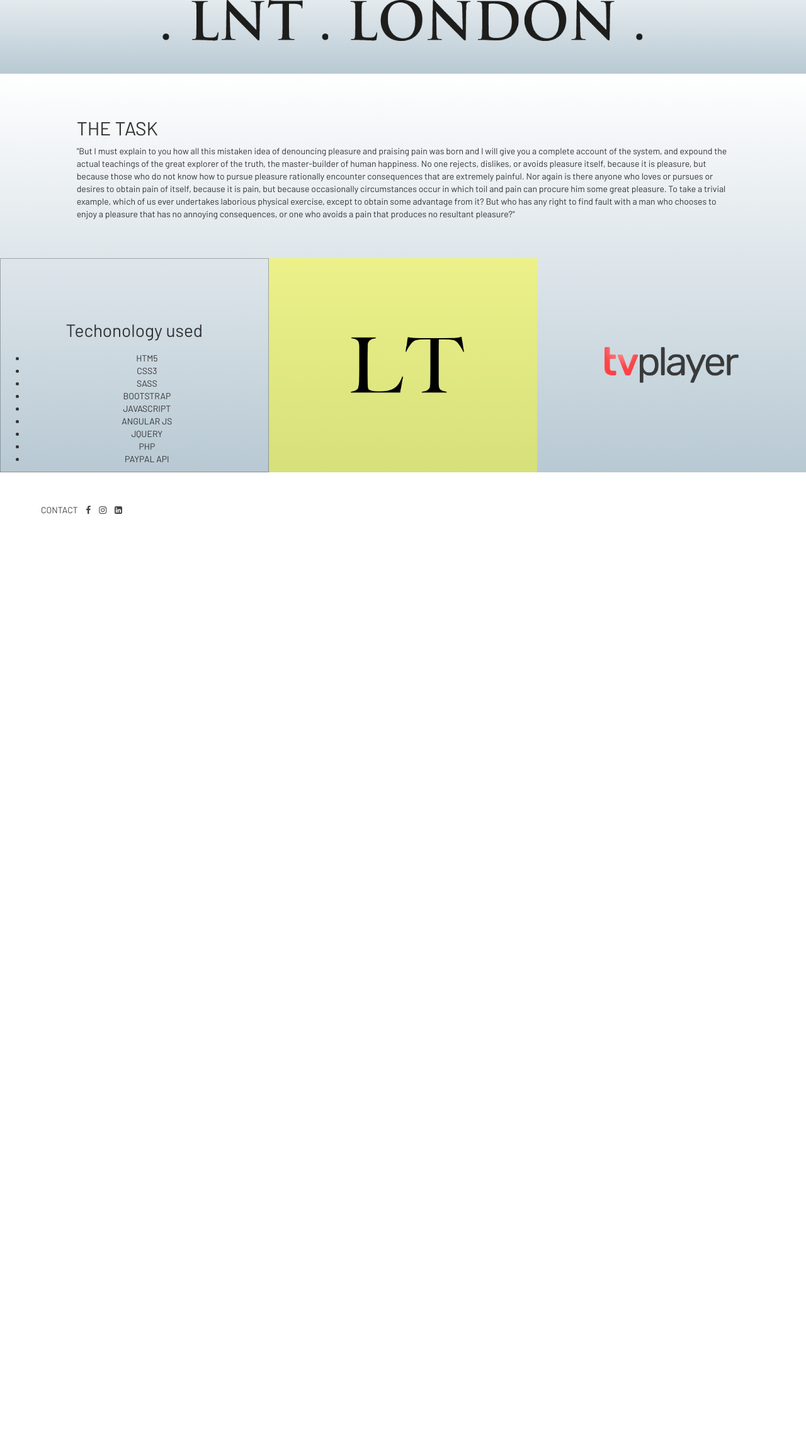
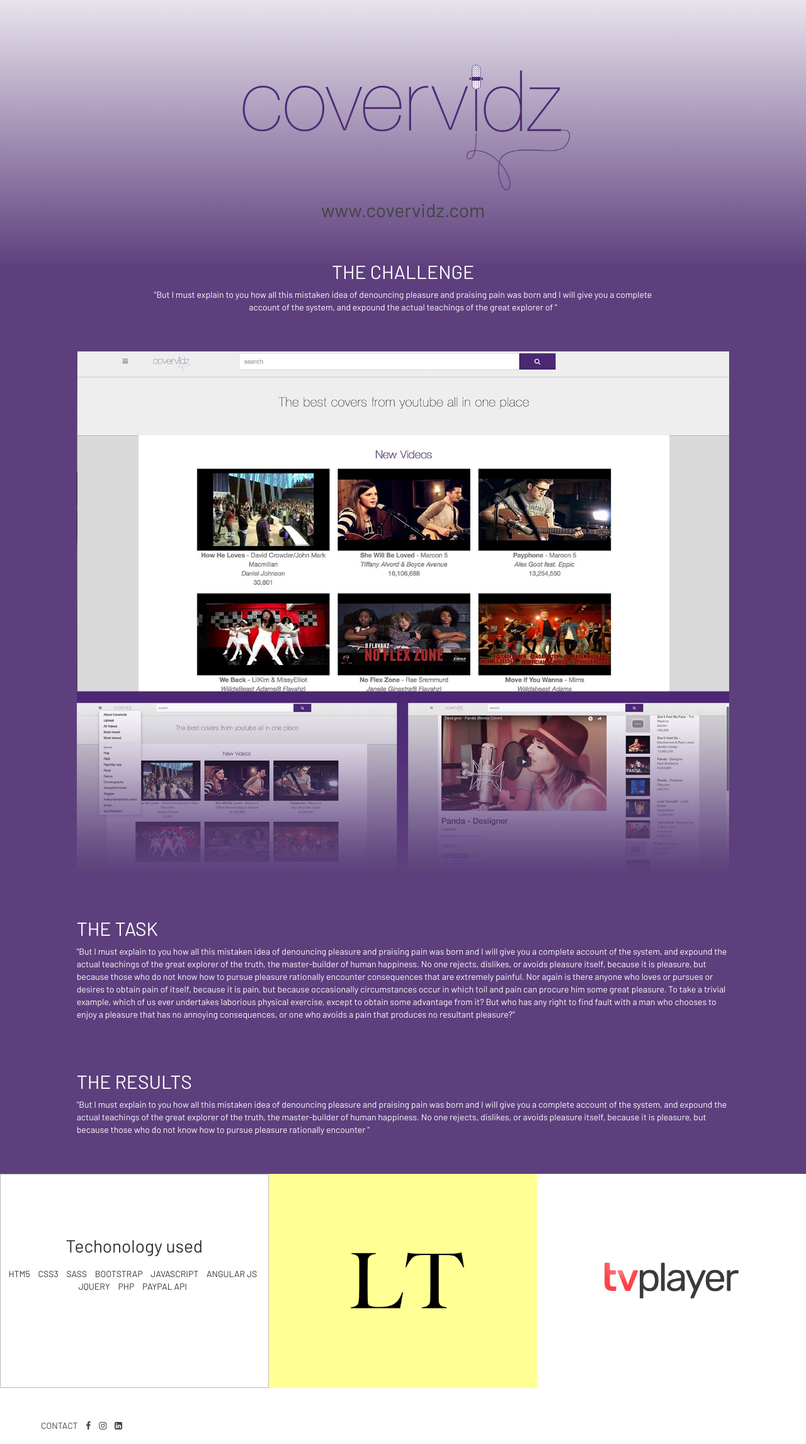
Before and after one commit to olu1987/olu_new, a PHP site: page /covervidz.php in a window 1280 px wide. Shown: the part 71-2364 px from the top of the page at 63% size. Before the commit the page ends 887 px from the top, so only its background shows below. Run offline with PHP 8.4, Linux system fonts and the light colour scheme.

Commit message:
adding assets for covervidz page

```diff
--- a/build/css/application.css
+++ b/build/css/application.css
@@ -315,6 +315,22 @@ a:hover, a:focus {
 .tvp-solid-bg {
   background: #FE494E; }
 
+.covervidz-bg {
+  background: #8f0222;
+  background: -moz-linear-gradient(top, #8f0222 0%, white 0%, #5d3f7d 34%, #5d3f7d 100%);
+  background: -webkit-gradient(left top, left bottom, color-stop(0%, #8f0222), color-stop(0%, white), color-stop(34%, #5d3f7d), color-stop(100%, #5d3f7d));
+  background: -webkit-linear-gradient(top, #8f0222 0%, white 0%, #5d3f7d 34%, #5d3f7d 100%);
+  background: -o-linear-gradient(top, #8f0222 0%, white 0%, #5d3f7d 34%, #5d3f7d 100%);
+  background: -ms-linear-gradient(top, #8f0222 0%, white 0%, #5d3f7d 34%, #5d3f7d 100%);
+  background: linear-gradient(to bottom, #8f0222 0%, white 0%, #5d3f7d 34%, #5d3f7d 100%);
+  filter: progid:DXImageTransform.Microsoft.gradient( startColorstr='#8f0222', endColorstr='#5d3f7d', GradientType=0 ); }
+
+.covervidz-solid-bg {
+  background: #5d3f7d; }
+
+.covervidz-bg, .covervidz-solid-bg {
+  color: #ffffff; }
+
 .tvp-red-bg, .tvp-solid-bg {
   color: #ffffff; }
   .tvp-red-bg p, .tvp-red-bg h2, .tvp-solid-bg p, .tvp-solid-bg h2 {
--- a/covervidz.php
+++ b/covervidz.php
@@ -1,49 +1,29 @@
 <?php include 'header.php'; ?>
 
     <!-- Add your site or application content here -->
-    <div class="container grid-images lnt-bg-blue">
+<div class="container covervidz-bg">
     <div class="row pt-20">
+        <div class="col-md-6 col-md-offset-3 tvp-header text-center">
+            <img class="img-responsive" src="img/covervidz-text-logo.png"/>
+            <a target="_blank" class="site-link" href="http://covervidz.com">www.covervidz.com</a>
+        </div>
+    </div>
+    <div class="row mb-50 text-center">
         <div class="col-md-8 col-md-offset-2">
-                <img class="img-responsive" src="img/lnt-text.png"/>
+            <h2 class="text-uppercase">the challenge</h2>
+            <p>"But I must explain to you how all this mistaken idea of denouncing pleasure and praising pain was born and I
+                will give you a complete account of the system, and expound the actual teachings of the great explorer of
+                "</p>
         </div>
     </div>
     <div class="row">
-            <div class="col-md-3 col-sm-3">
-                <div class="image-1">
-
-                </div>
-            </div>
-            <div class="col-md-6 col-sm-6">
-                <div class="image-2">
-
-                </div>
-            </div>
-            <div class="col-md-3 col-sm-3">
-                <div class="image-3">
-
+        <div class="col-md-10 col-md-offset-1">
+            <img class="img-responsive center" src="img/covervidz-images-olu.jpg"/>
         </div>
     </div>
     </div>
-        <div class="row">
-            <div class="col-md-3 col-sm-3">
-                <div class="image-4">
-
-                </div>
-            </div>
-            <div class="col-md-6 col-sm-6">
-                <div class="image-5">
-
-                </div>
-            </div>
-            <div class="col-md-3 col-sm-3">
-                <div class="image-6">
-
-                </div>
-            </div>
-        </div>
-    </div>
-    <div class="container lnt-bg-blue">
-        <div class="row task-description">
+    <div class="container ">
+        <div class="row pt-50 covervidz-solid-bg">
             <div class="col-md-10 col-md-offset-1">
                 <h2 class="text-uppercase">the task</h2>
                 <p>"But I must explain to you how all this mistaken idea of denouncing pleasure and praising pain was born and I
@@ -57,11 +37,21 @@
                     a pleasure that has no annoying consequences, or one who avoids a pain that produces no resultant pleasure?"</p>
             </div>
         </div>
+        <div class="row task-description covervidz-solid-bg">
+            <div class="col-md-10 col-md-offset-1">
+                <h2 class="text-uppercase">the results</h2>
+                <p>"But I must explain to you how all this mistaken idea of denouncing pleasure and praising pain was born and I
+                    will give you a complete account of the system, and expound the actual teachings of the great explorer of
+                    the truth, the master-builder of human happiness. No one rejects, dislikes, or avoids pleasure itself,
+                    because it is pleasure, but because those who do not know how to pursue pleasure rationally encounter
+                    "</p>
+            </div>
+        </div>
         <div class="row portfolio">
             <div class="col-md-12">
                 <div class="tile col-md-4 col-sm-12 tech">
                     <h1>Techonology used</h1>
-                    <ul class="text-uppercase">
+                    <ul class="text-uppercase list-inline">
                         <li>htm5</li>
                         <li>css3</li>
                         <li>sass</li>
--- a/sass/layout/_page.scss
+++ b/sass/layout/_page.scss
@@ -63,6 +63,25 @@
   background: #FE494E;
 }
 
+.covervidz-bg{
+  background: rgba(143,2,34,1);
+  background: -moz-linear-gradient(top, rgba(143,2,34,1) 0%, rgba(255,255,255,1) 0%, rgba(93,63,125,1) 34%, rgba(93,63,125,1) 100%);
+  background: -webkit-gradient(left top, left bottom, color-stop(0%, rgba(143,2,34,1)), color-stop(0%, rgba(255,255,255,1)), color-stop(34%, rgba(93,63,125,1)), color-stop(100%, rgba(93,63,125,1)));
+  background: -webkit-linear-gradient(top, rgba(143,2,34,1) 0%, rgba(255,255,255,1) 0%, rgba(93,63,125,1) 34%, rgba(93,63,125,1) 100%);
+  background: -o-linear-gradient(top, rgba(143,2,34,1) 0%, rgba(255,255,255,1) 0%, rgba(93,63,125,1) 34%, rgba(93,63,125,1) 100%);
+  background: -ms-linear-gradient(top, rgba(143,2,34,1) 0%, rgba(255,255,255,1) 0%, rgba(93,63,125,1) 34%, rgba(93,63,125,1) 100%);
+  background: linear-gradient(to bottom, rgba(143,2,34,1) 0%, rgba(255,255,255,1) 0%, rgba(93,63,125,1) 34%, rgba(93,63,125,1) 100%);
+  filter: progid:DXImageTransform.Microsoft.gradient( startColorstr='#8f0222', endColorstr='#5d3f7d', GradientType=0 );
+}
+
+.covervidz-solid-bg{
+  background: #5d3f7d;
+}
+
+.covervidz-bg,.covervidz-solid-bg{
+  color: #ffffff;
+}
+
 .tvp-red-bg, .tvp-solid-bg{
   color: #ffffff;
   p,h2{
```
Also changed, not shown: img/covervidz-images-olu.jpg (added), 1 other file. Lines whose indentation alone changed are shown as unchanged.
